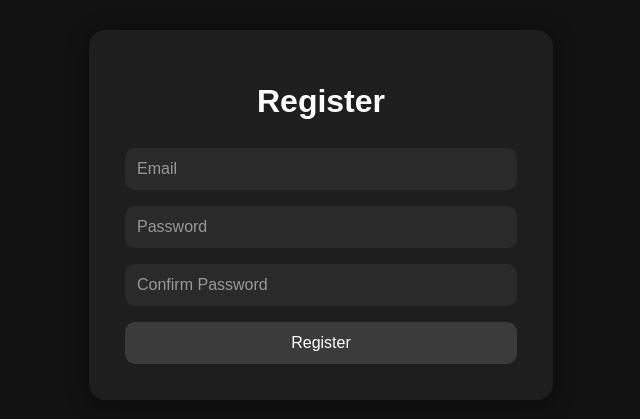
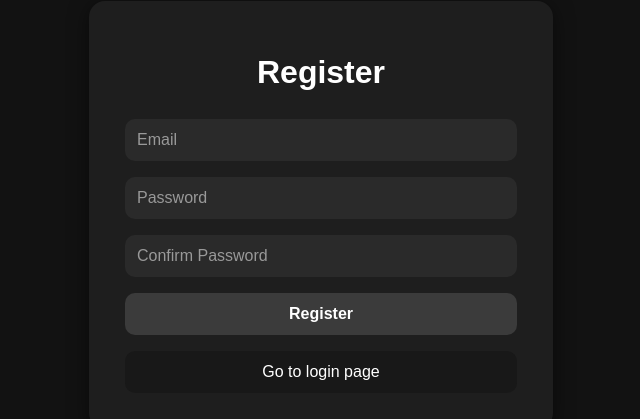
Before and after one commit to A-lex-Ra/TSello-frontend, a React (Vite) app: page /reg in a window 1280 px wide. Shown: the part 185-604 px from the top of the page, without its empty margins (319-959 px from the left). Built offline with nearby package versions, Linux system fonts and the light colour scheme.

Commit message:
fix buttons on login & reg pages

```diff
--- a/src/pages/Login.tsx
+++ b/src/pages/Login.tsx
@@ -7,13 +7,13 @@ const LoginPage = () => {
   const [password, setPassword] = useState('');
   const navigate = useNavigate();
 
-  const handleLogin = async () => {
+  const handleLogin = async (e: React.FormEvent) => {
+    e.preventDefault();
     try {
       await login(email, password);
-      // перенаправляем после успешного логина
       navigate('/board');
-    } catch (error) {
-      alert('Login failed');
+    } catch (err: any) {
+      alert('Login failed: ' + (err.message || 'Unknown error'));
     }
   };
 
--- a/src/pages/Register.tsx
+++ b/src/pages/Register.tsx
@@ -24,6 +24,10 @@ const RegisterPage: React.FC = () => {
     } catch (err: any) {
       setError('Registration failed: ' + (err.message || 'Unknown error')); // Обработка ошибок
     }
+  };
+
+  const goToLogin = () => {
+    navigate('/login');
   };
 
   return (
@@ -53,6 +57,7 @@ const RegisterPage: React.FC = () => {
         required
       />
       <button type="submit">Register</button>
+      <button type="button" onClick={goToLogin} className='minor'>Go to login page</button>
     </form>
     </div>
   );
--- a/src/styles/dark.css
+++ b/src/styles/dark.css
@@ -46,6 +46,7 @@ button {
   border: none;
   border-radius: 10px;
   font-size: 1rem;
+  font-weight: bold;
   cursor: pointer;
   transition: background-color 0.2s ease;
 }
@@ -56,6 +57,7 @@ button:hover {
 
 button.minor {
   background-color: #181818;
+  font-weight: normal;
 }
 button.minor:hover {
   background-color: #313131;
```
